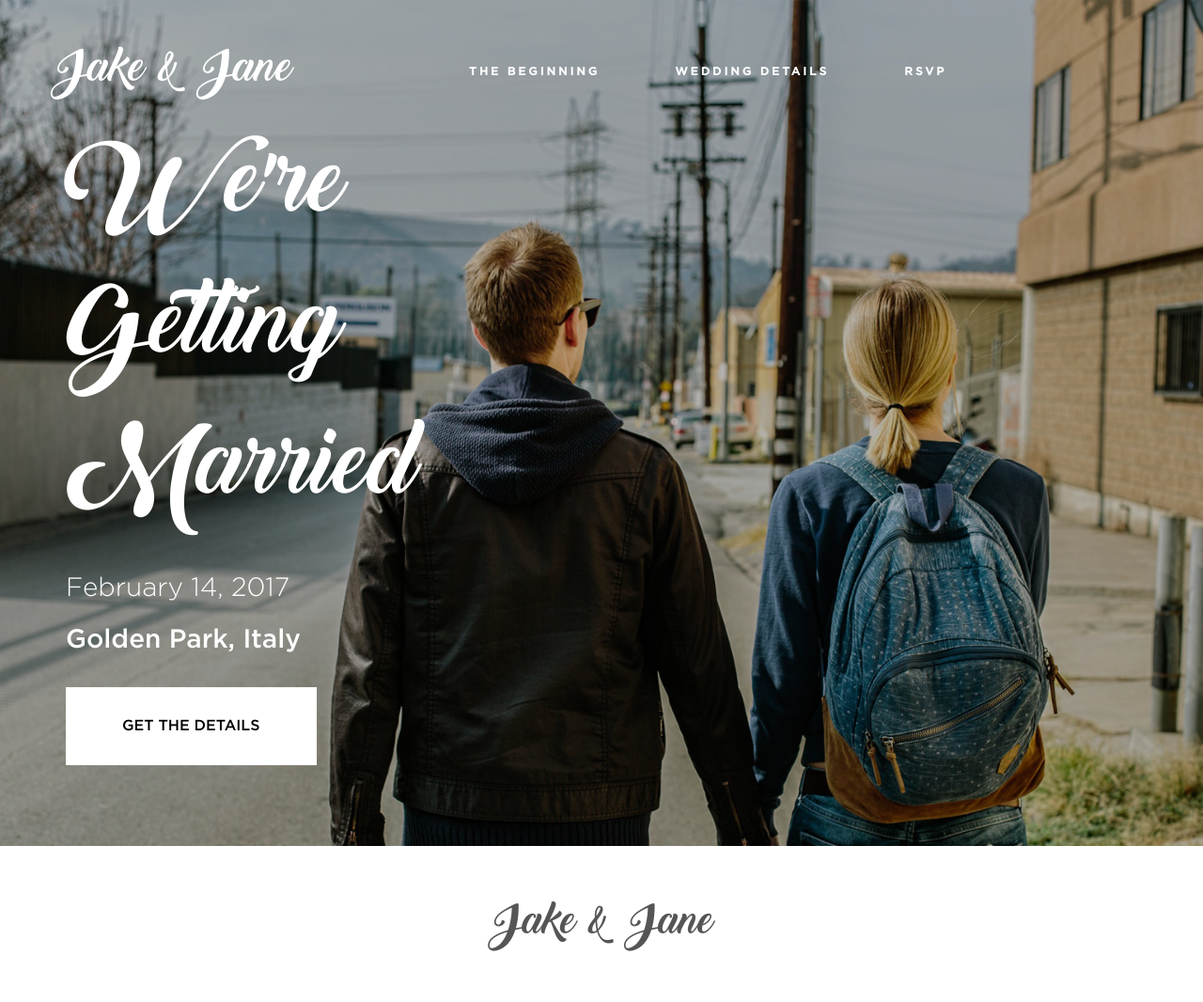
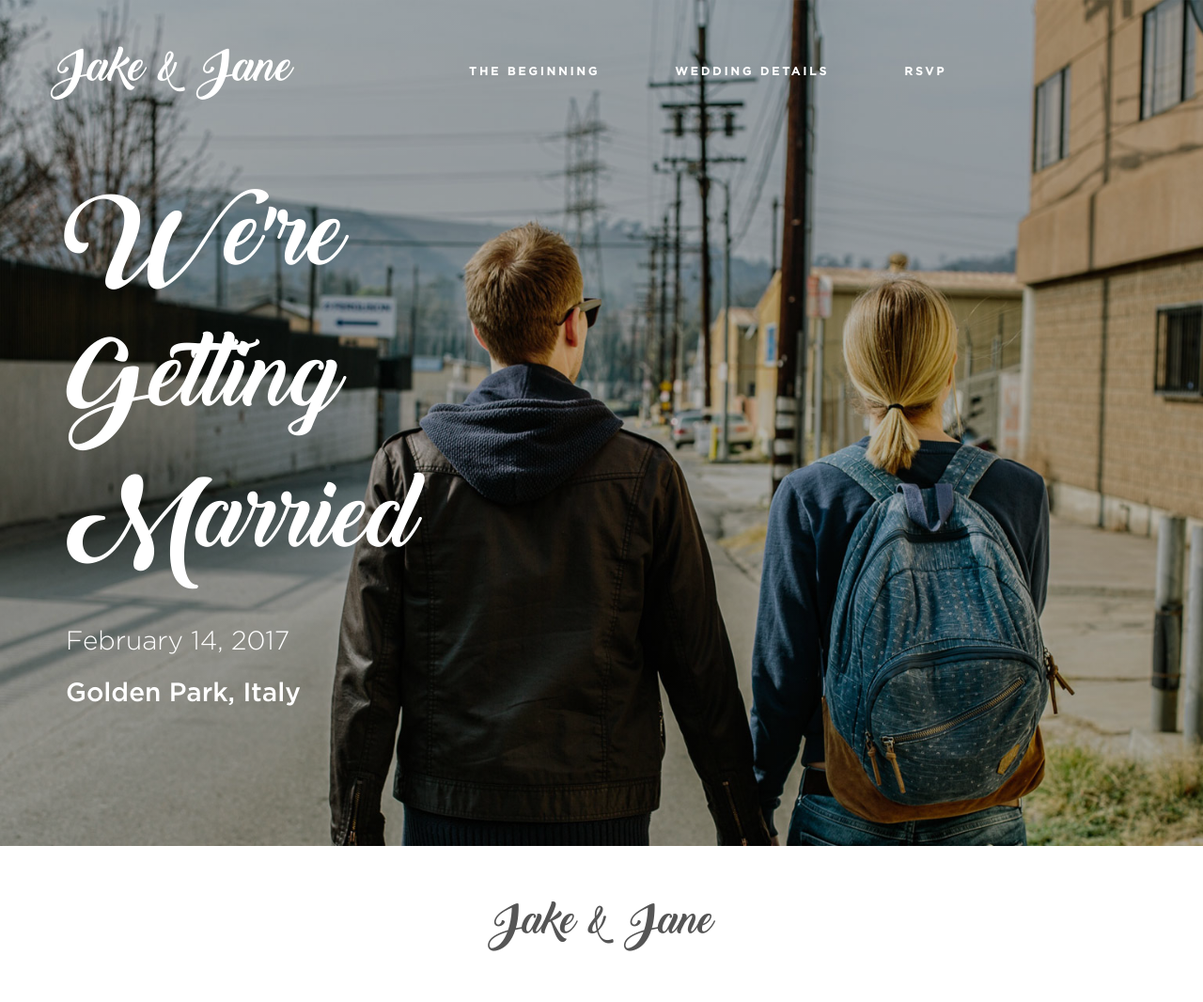
Before and after one commit to project-agape/wedding-template1, a Jekyll site: the page built from index.html, in a window 1280 px wide. Shown: the whole page at 94% size. Built offline with Jekyll 4.4.1, drawn with Linux system fonts in a browser that asks for light colours; nearby versions of some CDN libraries.

```diff
--- a/_includes/home/cover.html
+++ b/_includes/home/cover.html
@@ -7,8 +7,8 @@
             <span class="intro-date">{{ site.cover-section.intro-date }}</span>
             <span class="intro-location">{{ site.cover-section.intro-location }}</span>
         </div>
-        <div class="intro-button-container">
-            <a href="#our-story" class="intro-button">GET THE DETAILS</a>
-        </div>
+        <!--<div class="intro-button-container">-->
+            <!--<a href="#our-story" class="intro-button">GET THE DETAILS</a>-->
+        <!--</div>-->
     </div>
 </div>
```
